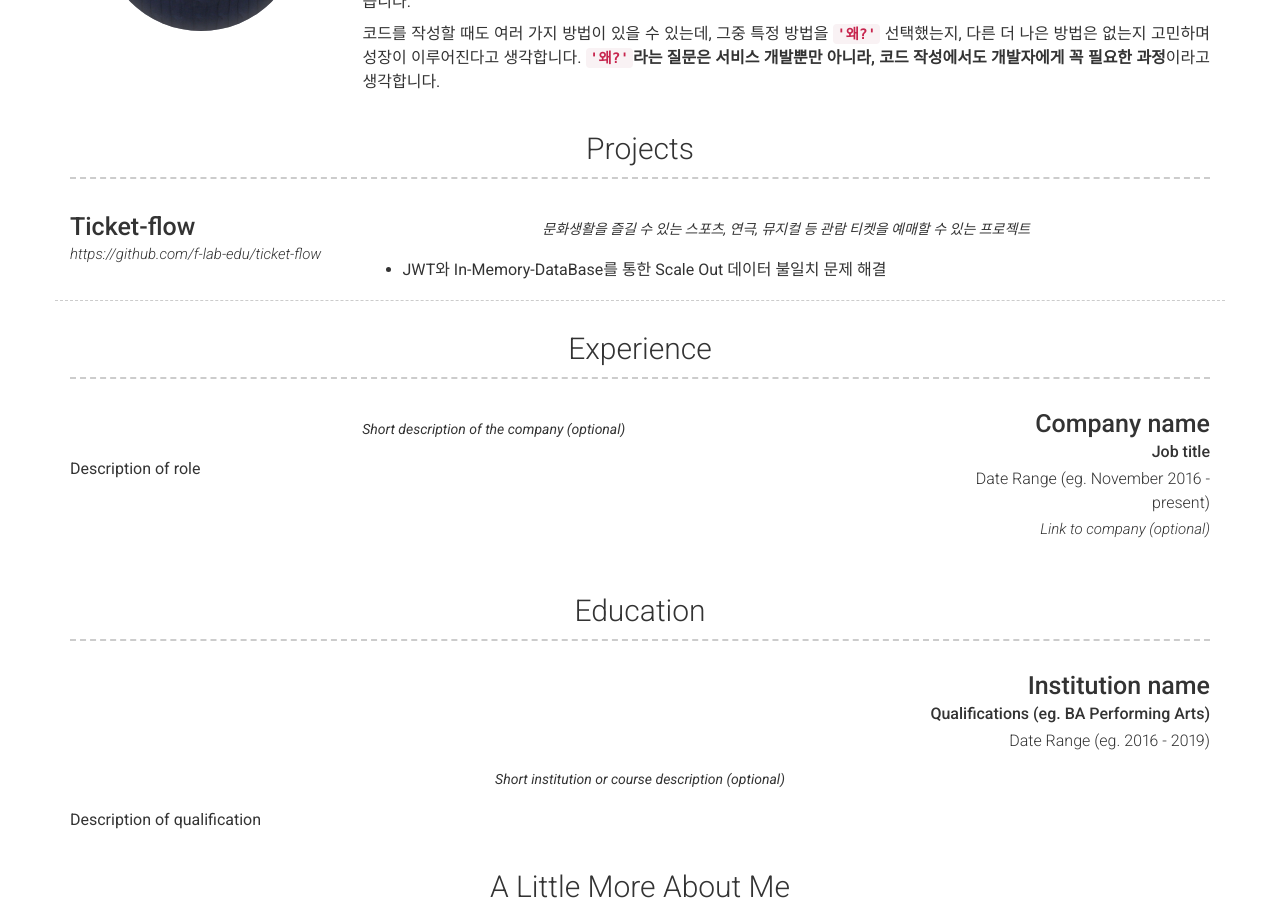
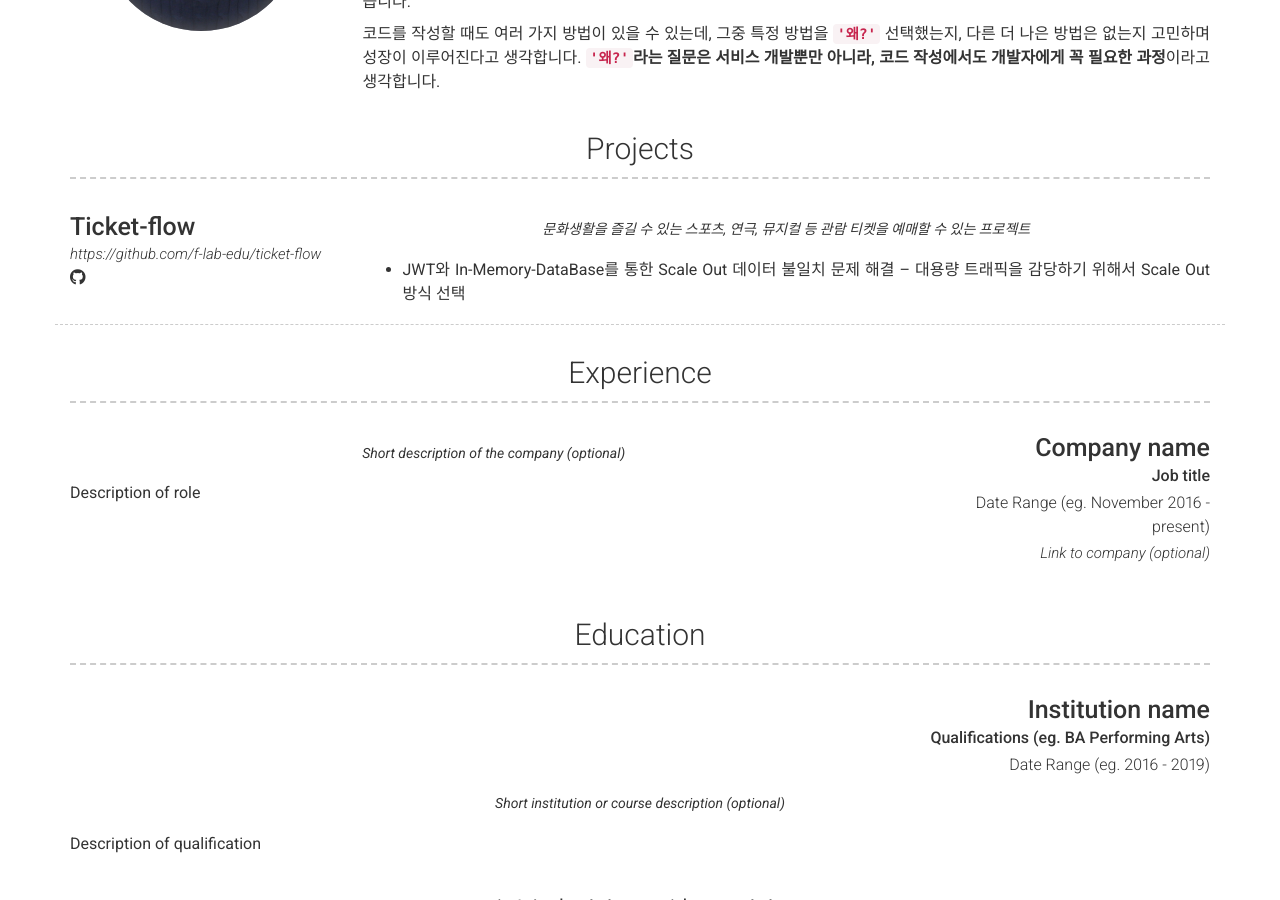
Before and after one commit to hyeok96/hyeok96.github.io, a Jekyll site: the page built from index.md, in a window 1280 px wide and 900 px high, scrolled down 498 px. Built offline with Jekyll 4.4.1, drawn with Linux system fonts in a browser that asks for light colours; nearby versions of some CDN libraries.

Commit message:
add resume project

```diff
--- a/_config.yml
+++ b/_config.yml
@@ -80,10 +80,10 @@ content:
         title: Ticket-flow
         link: https://github.com/f-lab-edu/ticket-flow
         link_text: https://github.com/f-lab-edu/ticket-flow
-        # additional_links:
-        #   - title:  Github page for project (eg. sproogen/modern-resume-theme)
-        #     icon: fab fa-github
-        #     url: Link to project (eg. sproogen.github.io/modern-resume-theme)(optional)
+        additional_links:
+          - title:  ticket-flow
+            icon: fab fa-github
+            url: https://github.com/f-lab-edu/ticket-flow
         #   - title:  Github page for project (eg. sproogen/modern-resume-theme)
         #     icon: fab fa-github
         #     url: Link to project (eg. sproogen.github.io/modern-resume-theme)(optional)
@@ -91,6 +91,7 @@ content:
           문화생활을 즐길 수 있는 스포츠, 연극, 뮤지컬 등 관람 티켓을 예매할 수 있는 프로젝트
         description: | # this will include new lines to allow paragraphs
           - JWT와 In-Memory-DataBase를 통한 Scale Out 데이터 불일치 문제 해결
+          -- 대용량 트래픽을 감당하기 위해서 Scale Out 방식 선택
   - title: Experience
     layout: list
     content:
```
